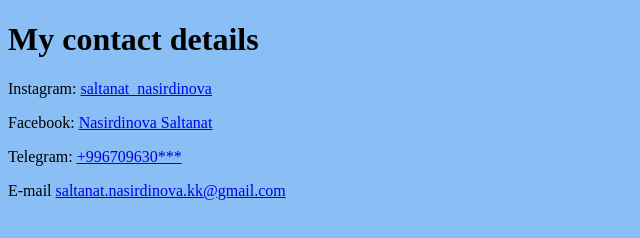
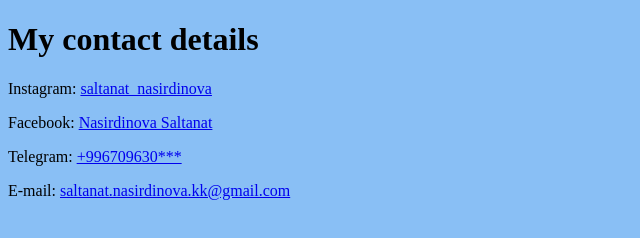
Before and after one commit to Anis0n/mysite-, a plain HTML site: page Contact.html in a window 1280 px wide. Shown: the full height of the page, 0-640 px from the left. Drawn offline with Linux system fonts and the light colour scheme.

Commit message:
Update Contact.html

```diff
--- a/Contact.html
+++ b/Contact.html
@@ -12,6 +12,6 @@
            <p>Instagram: <a href="https://www.instagram.com/saltanat_nasirdinova?r=nametag">saltanat_nasirdinova</a></p>
            <p>Facebook: <a href="https://www.facebook.com/saltanat.nasirdinova">Nasirdinova Saltanat</a></p>
            <p>Telegram: <a href="https://t.me/Raily04">+996709630***</a></p>
-           <p>E-mail <a href="https://mail.google.com/mail/u/0/?pli=1#inbox">saltanat.nasirdinova.kk@gmail.com</a></p>
+           <p>E-mail: <a href="https://mail.google.com/mail/u/0/?pli=1#inbox">saltanat.nasirdinova.kk@gmail.com</a></p>
 </body>
 </html>
```
